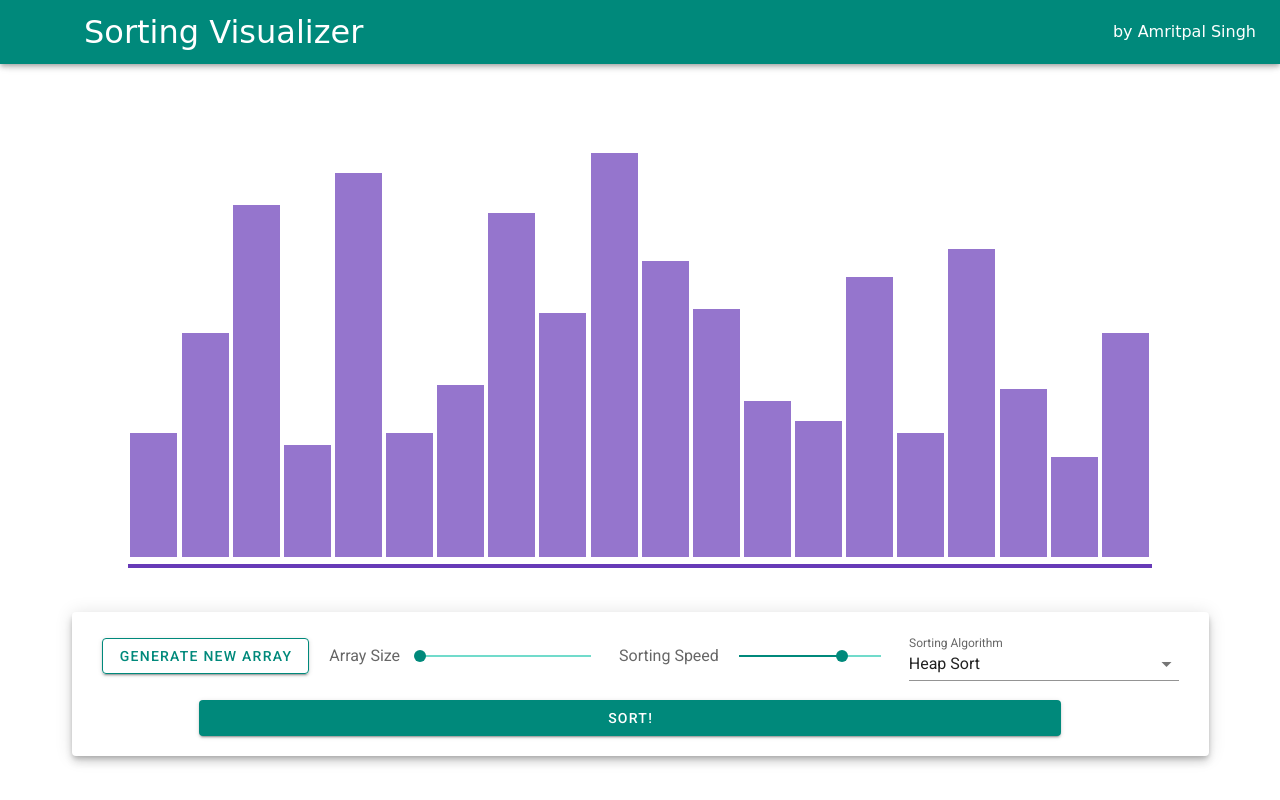
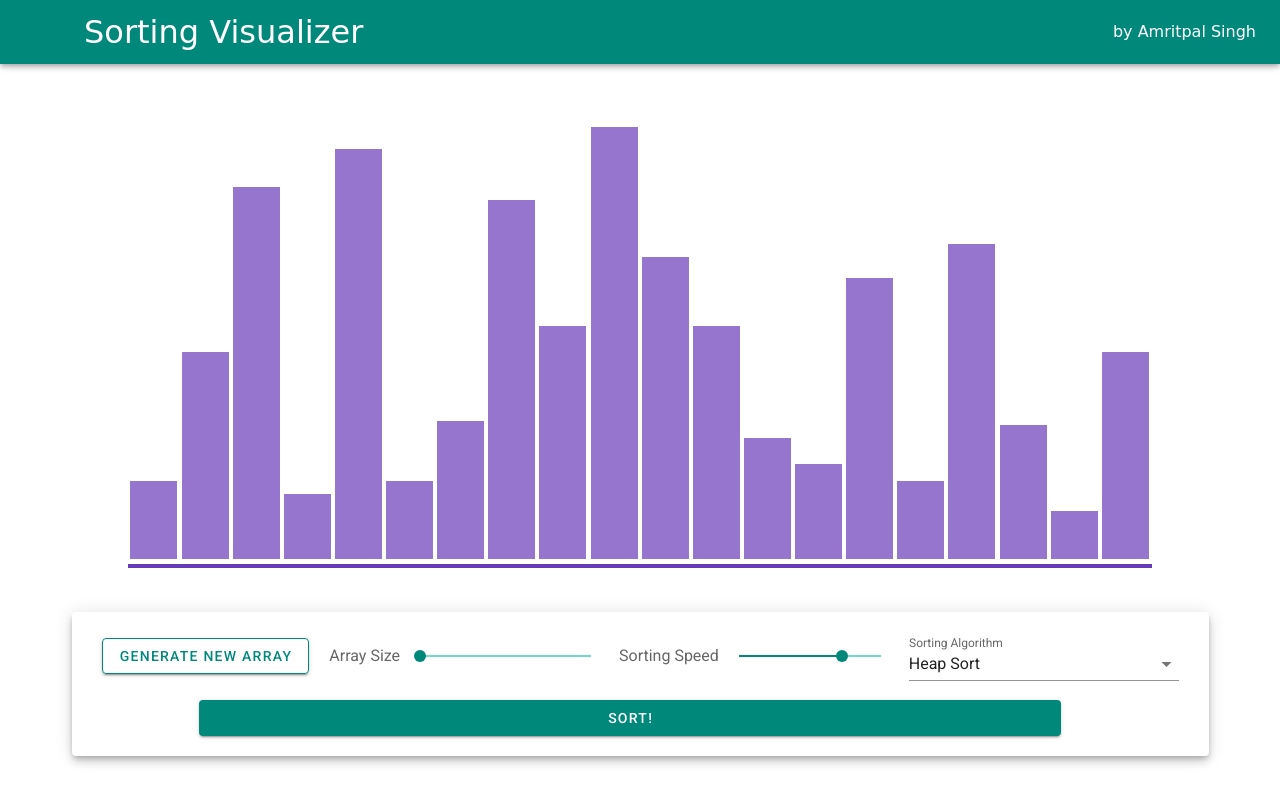
Before and after one commit to amritpal26/sorting_visualizer, a Vue app: page / in a window 1280 px wide. Built offline with nearby package versions, Linux system fonts and the light colour scheme.

Commit message:
use height percentage for bars

```diff
--- a/src/components/Sorter.vue
+++ b/src/components/Sorter.vue
@@ -14,9 +14,6 @@
 </template>
 
 <script>
-const MinArrayElement = 20;
-const MaxArrayElement = 100;
-
 import Visualizer from './Visualizer';
 import Controls from './Controls';
 import { AlgorithmTypes, SortingAlgorithms, Configs } from '../sorting/index';
@@ -59,8 +56,8 @@ export default {
             }
         },
         generateNewArray : function (arraySize) {
-            var range = MaxArrayElement - MinArrayElement + 1;
-            this.array = Array(arraySize).fill().map(() => MinArrayElement + Math.round(Math.random() * range));
+            var range = Configs.MaxArrayElement - Configs.MinArrayElement + 1;
+            this.array = Array(arraySize).fill().map(() => Configs.MinArrayElement + Math.round(Math.random() * range));
         },
         onAnimationIntervalChange: function(animationInterval) {
             this.animationInterval = animationInterval;
--- a/src/components/Visualizer.vue
+++ b/src/components/Visualizer.vue
@@ -30,15 +30,18 @@ export default {
         }
     },
     data: () => ({
+        maxHeight: -1,
         barsArray: [],
         animationCount: -1,
         bottomBarColor: Colors.BAR_BASE
     }),
     mounted() {
+        this.maxHeight = Math.max(...this.numbersArray);
         this.calculateBarsArray();
     },
     watch: {
-        numbersArray: function() {
+        numbersArray: function(newVal) {
+            this.maxHeight = Math.max(...newVal);
             this.calculateBarsArray();
             this.animationCount = -1;
         }
@@ -50,8 +53,9 @@ export default {
 
             var bars = [];
             this.numbersArray.forEach(barHeight => {
+                var heightPercent = (barHeight / this.maxHeight) * 100;
                 bars.push({
-                    height: `${4*barHeight}px`,
+                    height: `${heightPercent}%`,
                     width: `${barWidth}%`,
                     margin: `0px ${barMarginPercent}%`,
                     backgroundColor: Colors.BAR_NORMAL
@@ -71,9 +75,10 @@ export default {
                 me.animationCount++;
             }
             setTimeout(() => {
+                var heightPercent = (height / this.maxHeight) * 100;
                 var bar = {
                     ...me.barsArray[index],
-                    height: `${4*height}px`,
+                    height: `${heightPercent}%`,
                     backgroundColor: color
                 };
                 Vue.set(me.barsArray, index, bar);
@@ -96,7 +101,8 @@ export default {
 }
 #array-container {
     width: 90%;
-    margin: 0px auto;
+    height: 90%;
+    margin: 0px auto 5px;
 }
 #array-container .array-bar {
     display: inline-block;
--- a/src/sorting/index.js
+++ b/src/sorting/index.js
@@ -22,7 +22,10 @@ export const AlgorithmTypes = {
 
 export const Configs = {
     MinArraySize: 20,
-    MaxArraySize: 100,
+    MaxArraySize: 200,
+
+    MinArrayElement: 5,
+    MaxArrayElement: 100,
 
     DefaultAnimationInterval: 100,
     DefaultAlgorithmType: AlgorithmTypes.HEAP_SORT,
```
